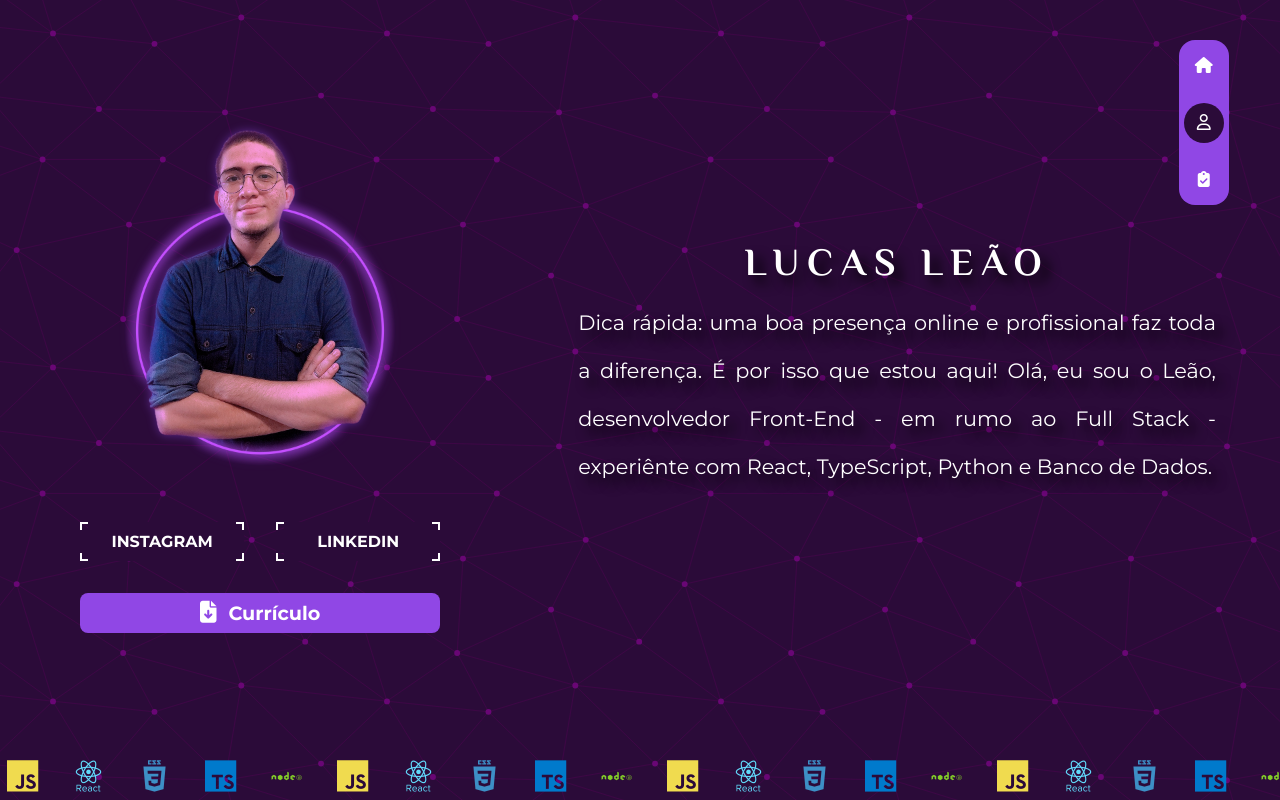
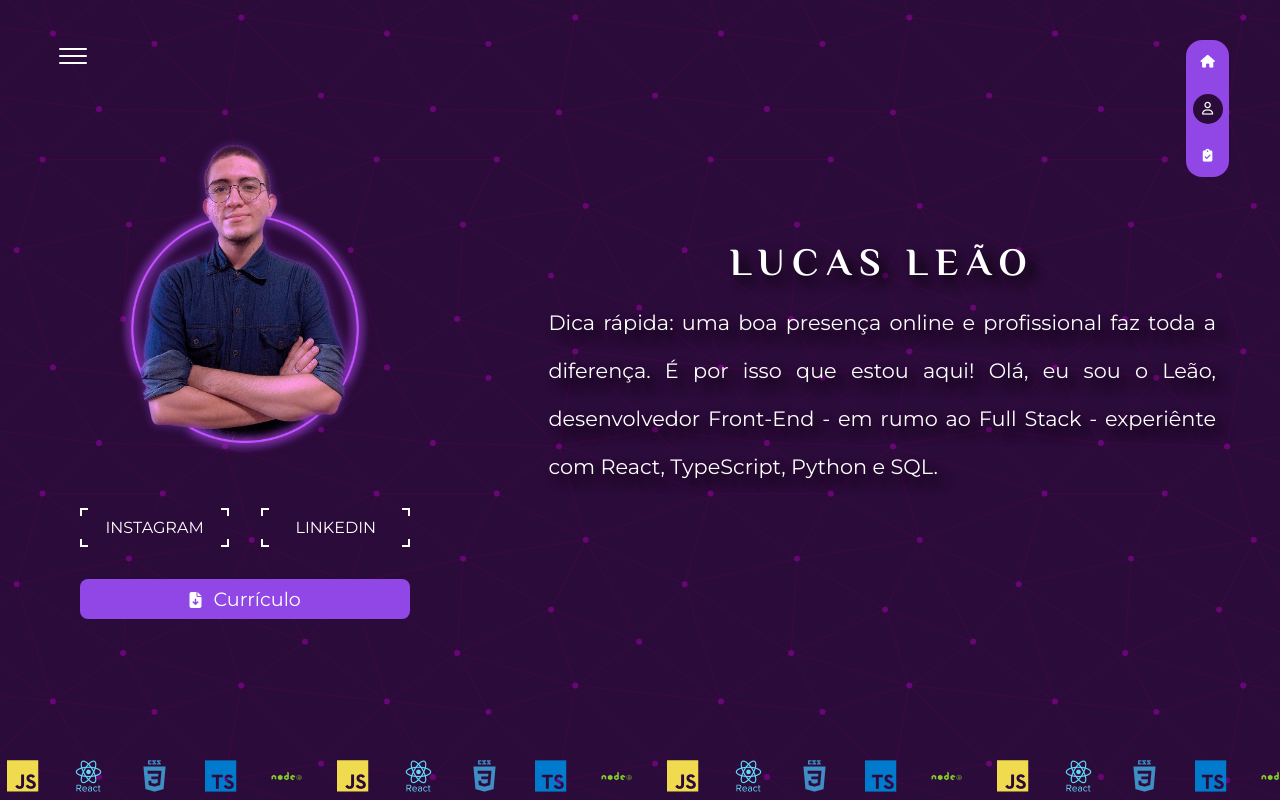
Before and after one commit to lllleao/portfolio, a React (Vite) app: page / in a window 1280 px wide. Shown: the top 800 px of the page. Built offline with nearby package versions, Linux system fonts and the light colour scheme; the HTML template or start-up script is replaced by a standard one.

Commit message:
feat new arow

```diff
--- a/src/components/Aside/index.tsx
+++ b/src/components/Aside/index.tsx
@@ -8,8 +8,11 @@ const NavBar = () => {
     const dispatch = useDispatch()
     const { IsInside } = useSelector((state: RootReducer) => state.intersection)
     const [isClicked, setIsClicked] = useState(false)
+    // const [ballBar, setBallBar] = useState(0)
     console.log(IsInside)
-
+    // const handleNavBar = (func) => {
+    //     dispatch(func(true))
+    // }
     return (
         <Aside>
             <MenuDeskTop
--- a/src/components/Aside/styles.ts
+++ b/src/components/Aside/styles.ts
@@ -6,8 +6,8 @@ type Props = {
 }
 
 export const NavHamburguer = styled.nav`
-    display: none;
-    @media (max-width: 768px) {
+    display: block;
+    @media (max-width: 767px) {
         display: block;
     }
     @media (max-height: 659px) and (max-width: 1101px) {
@@ -36,13 +36,17 @@ export const NavHamburguer = styled.nav`
     & .is-active-menu {
         li {
             &:nth-child(1) {
-                transform: rotate(-56deg) translate(-5px, 4px);
+                transform: rotate(44deg) translate(2px, 1px);
+                width: 18px;
             }
             &:nth-child(2) {
-                transform: rotate(-56deg) translate(1px, 0px);
+                transform: rotate(-44deg) translate(8px, -8px);
+                width: 18px;
+                margin: 0;
             }
             &:nth-child(3) {
-                transform: rotate(53deg) translate(-5px, -6px);
+                transform: rotate(0) translate(5px, -8px);
+                width: 26px;
             }
         }
     }
@@ -55,7 +59,7 @@ export const MenuDeskTop = styled.div<Props>`
     transition: left 0.3s ease-in 0.1s;
 
     background-color: ${colors.purpleLight};
-    padding: 8px;
+    padding: 6px;
     border-radius: 1rem;
 
     ul {
@@ -70,20 +74,20 @@ export const MenuDeskTop = styled.div<Props>`
                 text-decoration: none;
                 color: #fff;
                 padding: 8px;
-                font-size: 16px;
+                font-size: 0.8rem;
                 cursor: pointer;
                 border-radius: 50%;
             }
             &:nth-child(2) a {
-                margin: 22px 0;
+                margin: 16px 0;
             }
         }
         &::after {
             content: '';
             border-radius: 50%;
             background-color: ${colors.purple};
-            width: 40px;
-            height: 40px;
+            width: 30px;
+            height: 30px;
             position: absolute;
             transition: top 0.1s linear;
             top: ${({ $navPos }) => ($navPos ? $navPos : '')}px;
@@ -97,7 +101,7 @@ export const MenuDeskTop = styled.div<Props>`
         right: auto;
         left: -18%;
         &.is-active {
-            left: 5%;
+            left: 4%;
         }
 
         ul {
@@ -119,23 +123,21 @@ export const MenuDeskTop = styled.div<Props>`
         }
     }
     @media (min-width: 768px) and (max-width: 1279px) {
-        padding: 6px 18px;
-
         ul {
             flex-direction: row;
             li {
                 &:nth-child(2) a {
-                    margin: 0 18px;
+                    margin: 0 16px;
                 }
             }
 
             &::after {
                 transition: left 0.1s linear;
 
-                top: -2px;
-                ${({ $navPos }) => ($navPos === -2 ? 'left: -3px;' : '')}
-                ${({ $navPos }) => ($navPos === 55 ? 'left: 47px;' : '')}
-                ${({ $navPos }) => ($navPos === 112 ? 'left: 94px;' : '')}
+                top: 1px;
+                ${({ $navPos }) => ($navPos === 1 ? 'left: 1px;' : '')}
+                ${({ $navPos }) => ($navPos === 48 ? 'left: 45px;' : '')}
+                ${({ $navPos }) => ($navPos === 95 ? 'left: 88px;' : '')}
             }
         }
     }
@@ -169,24 +171,14 @@ export const MenuDeskTop = styled.div<Props>`
             }
         }
     }
-    @media (max-width: 386px) {
-        transition: right 0.1s linear;
 
-        padding: 6px 6px;
-        left: auto;
-        right: -18%;
-        &.is-active {
-            left: auto;
-            right: 8%;
+    /* @media (max-width: 267px) {
+        ul {
+            &::after {
+
+            }
         }
-    }
-    @media (max-width: 267px) {
-        ul {
-            /* &::after {
-
-            } */
-        }
-    }
+    } */
 `
 
 export const Aside = styled.aside`
--- a/src/components/Home/index.tsx
+++ b/src/components/Home/index.tsx
@@ -69,8 +69,7 @@ const Home = () => {
                         presença online e profissional faz toda a diferença. É
                         por isso que estou aqui! Olá, eu sou o Leão,
                         desenvolvedor Front-End - em rumo ao Full Stack -
-                        experiênte com React, TypeScript, Python e Banco de
-                        Dados.
+                        experiênte com React, TypeScript, Python e SQL.
                     </p>
                 </S.Message>
             </S.Hero>
--- a/src/components/Home/styles.ts
+++ b/src/components/Home/styles.ts
@@ -31,7 +31,7 @@ export const Hero = styled.div`
 `
 export const Profile = styled.div`
     padding: 16px;
-    width: 120%;
+    width: 100%;
     max-height: 680px;
     img {
         width: 100%;
@@ -59,8 +59,9 @@ export const ProfileNav = styled.nav`
         grid-template-columns: 1fr 1fr;
         grid-template-rows: auto;
         row-gap: 2rem;
-        font-weight: bold;
+        /* font-weight: bold; */
         text-align: center;
+        font-size: 1rem;
         @media (max-width: 318px) {
             grid-template-areas:
                 'instagram'
@@ -149,7 +150,7 @@ export const BntDownload = styled.li<Props>`
         overflow: hidden;
 
         i {
-            font-size: clamp(16px, 3vh, 22px);
+            font-size: 1rem;
             margin-right: 12px;
             animation: ${({ $download }) =>
                 $download
--- a/src/store/reducers/intersection.ts
+++ b/src/store/reducers/intersection.ts
@@ -14,17 +14,17 @@ const intersectionSlice = createSlice({
     reducers: {
         home: (state, action: PayloadAction<boolean>) => {
             if (action.payload) {
-                state.IsInside = -2
+                state.IsInside = 1
             }
         },
         about: (state, action: PayloadAction<boolean>) => {
             if (action.payload) {
-                state.IsInside = 55
+                state.IsInside = 48
             }
         },
         projects: (state, action: PayloadAction<boolean>) => {
             if (action.payload) {
-                state.IsInside = 112
+                state.IsInside = 95
             }
         }
     }
```
